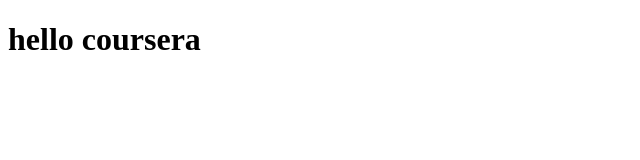
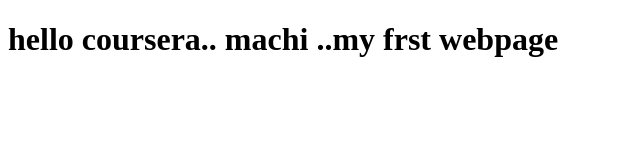
Before and after one commit to PourneshRavi/Checking, a plain HTML site: page site/index.html in a window 1280 px wide. Shown: the whole page, without its empty margins (0-640 px from the left). Drawn offline with Linux system fonts and the light colour scheme.

Commit message:
Small addition to our page content

```diff
--- a/site/index.html
+++ b/site/index.html
@@ -4,6 +4,6 @@
 	<title>pournesh</title>
 </head>
 <body>
-<h1>hello coursera</h1>
+<h1>hello coursera.. machi ..my frst webpage</h1>
 </body>
 </html>
```
